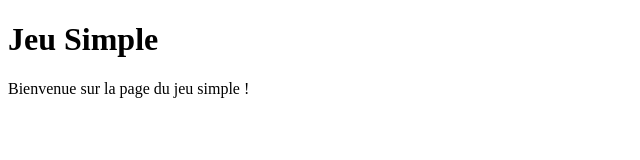
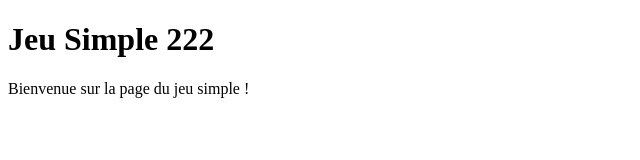
Before and after one commit to jmecodol/jeu-simple-html, a plain HTML site: page index.html in a window 1280 px wide. Shown: the full height of the page, 0-640 px from the left. Drawn offline with Linux system fonts and the light colour scheme.

Commit message:
Update index.html

```diff
--- a/index.html
+++ b/index.html
@@ -6,7 +6,7 @@
     <title>Jeu Simple</title>
   </head>
   <body>
-    <h1>Jeu Simple</h1>
+    <h1>Jeu Simple 222</h1>
     <p>Bienvenue sur la page du jeu simple !</p>
   </body>
 </html>
```
